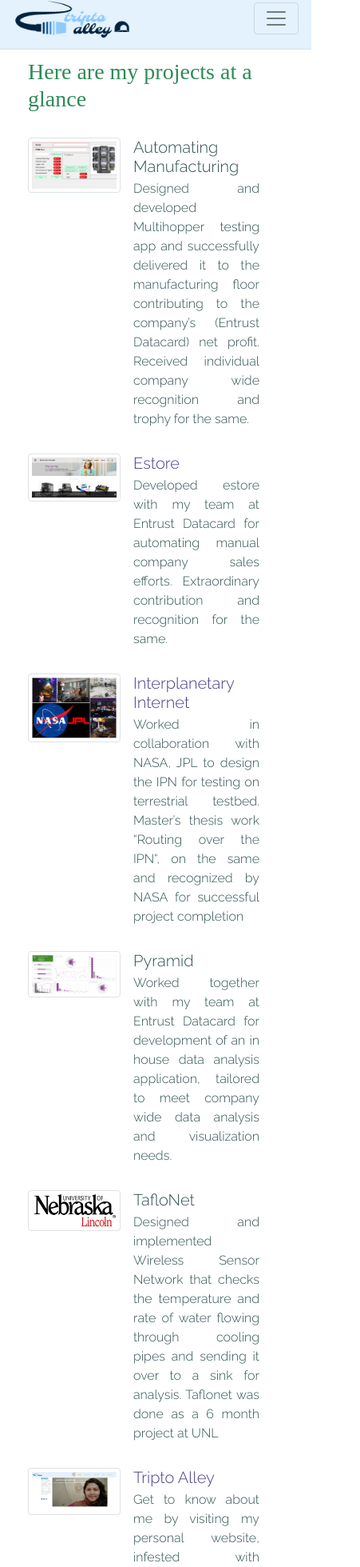
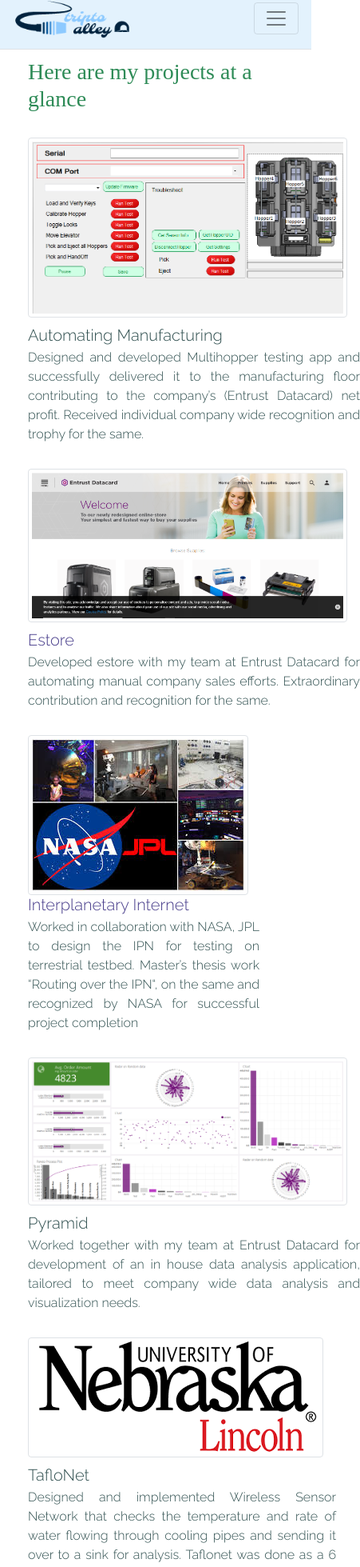
Before and after one commit to mukherj/website, an Angular app: page /portfolio in a window 390 px wide. Shown: the part 15-1974 px from the top of the page at 80% size, 451 px wide, since content can reach past the window. Built offline with nearby package versions, Linux system fonts and the light colour scheme.

Commit message:
making the protfolio page mobile responsive

```diff
--- a/src/app/portfolio/portfolio.component.html
+++ b/src/app/portfolio/portfolio.component.html
@@ -1,53 +1,82 @@
 <h3 style="font-family:'Times New Roman';color:seagreen">Here are my projects at a glance</h3>
 <br />
+
   <ul class="list-unstyled">
     <li class="media" style="margin-bottom:15px;">
-    <img class="img-thumbnail rounded mr-3 anim-zoomin" style="width:40%;height:auto" src="assets/images/multihopper-skin.png" alt="Generic placeholder image">
+      <div style="display:flex;align-items:center;flex-direction:row;flex-wrap:wrap">
+        <div >
+        <img class="img-thumbnail rounded mr-3 anim-zoomin" style="max-width:400px; margin-right:10px;margin-bottom:10px" src="assets/images/multihopper-skin.png" alt="Generic placeholder image">
+        </div>
         <div class="media-body">
           <h5 class="mt-0 mb-1">Automating Manufacturing</h5>
           <p style="text-align:justify">Designed and developed Multihopper testing app and successfully delivered it to the manufacturing floor contributing to the company’s (Entrust Datacard) net profit. Received individual company wide recognition and trophy for the same.</p>
         </div>
+      </div>
     </li>
     <li class="media" style="margin-bottom:15px;">
-    <img class="img-thumbnail mr-3 anim-zoomin" style="width:40%;height:auto" src="assets/images/estore.png" alt="Generic placeholder image">
+      <div style="display:flex;align-items:center;flex-direction:row;flex-wrap:wrap">
+        <div>
+          <img class="img-thumbnail mr-3 anim-zoomin" style="max-width:400px; margin-right:10px;margin-bottom:10px" src="assets/images/estore.png" alt="Generic placeholder image">
+        </div>
         <div class="media-body">
           <a href="https://estore.entrustdatacard.com/default/" target="_blank"><h5 class="mt-0 mb-1">Estore</h5></a>
           <p style="text-align:justify">Developed estore with my team at Entrust Datacard for automating manual company sales efforts. Extraordinary contribution and recognition for the same.</p>
         </div>
+      </div>
     </li>
     <li class="media" style="margin-bottom:15px;">
-    <img class="img-thumbnail mr-3 anim-zoomin" style="width:40%;height:auto" src="assets/images/nasajpl.jpg" alt="Generic placeholder image">
+      <div style="display:flex;align-items:center;flex-direction:row;flex-wrap:wrap">
+        <div>
+          <img class="img-thumbnail mr-3 anim-zoomin"  sstyle="margin-right:10px;margin-bottom:10px" src="assets/images/nasajpl.jpg" alt="Generic placeholder image">
+        </div>
         <div class="media-body">
           <a href="https://digitalcommons.unl.edu/computerscidiss/42/" target="_blank"><h5 class="mt-0 mb-1">Interplanetary Internet</h5></a>
           <p style="text-align:justify">Worked in collaboration with NASA, JPL to design the IPN for testing on terrestrial testbed. Master’s thesis work &ldquo;Routing over the IPN&ldquo;, on the same and recognized by NASA for successful project completion</p>
         </div>
+      </div>
     </li>
     <li class="media" style="margin-bottom:15px;">
-    <img class="img-thumbnail mr-3 anim-zoomin" style="width:40%;height:auto" src="assets/images/Pyramid-UI.png" alt="Generic placeholder image">
+      <div style="display:flex;align-items:center;flex-direction:row;flex-wrap:wrap">
+        <div>
+          <img class="img-thumbnail mr-3 anim-zoomin" style="max-width:400px; margin-right:10px;margin-bottom:10px" src="assets/images/Pyramid-UI.png" alt="Generic placeholder image">
+        </div>
         <div class="media-body">
           <h5 class="mt-0 mb-1">Pyramid</h5>
           <p style="text-align:justify">Worked together with my team at Entrust Datacard for development of an in house data analysis application, tailored to meet company wide data analysis and visualization needs. </p>
         </div>
+      </div>
     </li>
     <li class="media" style="margin-bottom:15px;">
-    <img class="img-thumbnail mr-3 anim-zoomin" style="width:40%;height:auto" src="assets/images/unl.png" alt="Generic placeholder image">
+      <div style="display:flex;align-items:center;flex-direction:row;flex-wrap:wrap">
+        <div>
+          <img class="img-thumbnail mr-3 anim-zoomin" style="max-width:400px; margin-right:10px;margin-bottom:10px" src="assets/images/unl.png" alt="Generic placeholder image">
+        </div>
         <div class="media-body">
           <h5 class="mt-0 mb-1">TafloNet</h5>
           <p style="text-align:justify">Designed and implemented Wireless Sensor Network that checks the temperature and rate of water flowing through cooling pipes and sending it over to a sink for analysis. Taflonet was done as a 6 month project at UNL</p>
         </div>
+      </div>
     </li>
     <li class="media" style="margin-bottom:15px;">
-    <img class="img-thumbnail mr-3 anim-zoomin" style="width:40%;height:auto" src="assets/images/personal-website.png" alt="Generic placeholder image">
+      <div style="display:flex;align-items:center;flex-direction:row;flex-wrap:wrap">
+        <div>
+          <img class="img-thumbnail mr-3 anim-zoomin" style="max-width:400px; margin-right:10px;margin-bottom:10px" src="assets/images/personal-website.png" alt="Generic placeholder image">
+        </div>
         <div class="media-body">
           <a href="https://mukherj.github.io/website/home" target="_blank"><h5 class="mt-0 mb-1">Tripto Alley</h5></a>
           <p style="text-align:justify">Get to know about me by visiting my personal website, infested with Angular5 that donned Bootstrap4. Its still in the construction alley</p>
         </div>
+      </div>
     </li>
     <li class="media" style="margin-bottom:15px;">
-    <img class="img-thumbnail rounded mr-3 anim-zoomin" style="width:40%;height:auto" src="assets/images/robofriends.png" alt="robofriends">
+      <div style="display:flex;align-items:center;flex-direction:row;flex-wrap:wrap">
+        <div>
+          <img class="img-thumbnail rounded mr-3 anim-zoomin" style="max-width:400px; margin-right:10px;margin-bottom:10px" src="assets/images/robofriends.png" alt="robofriends">
+        </div>
         <div class="media-body">
           <a href="https://mukherj.github.io/Robofriends/" target="_blank"><h5 class="mt-0 mb-1">RoboFriends</h5></a>
           <p style="text-align:justify">Developed Robofriends App powered by React that searches for Robots, their data being collected from an API.</p>
         </div>
+      </div>
     </li>
   </ul>
```
Lines whose indentation alone changed are shown as unchanged.
